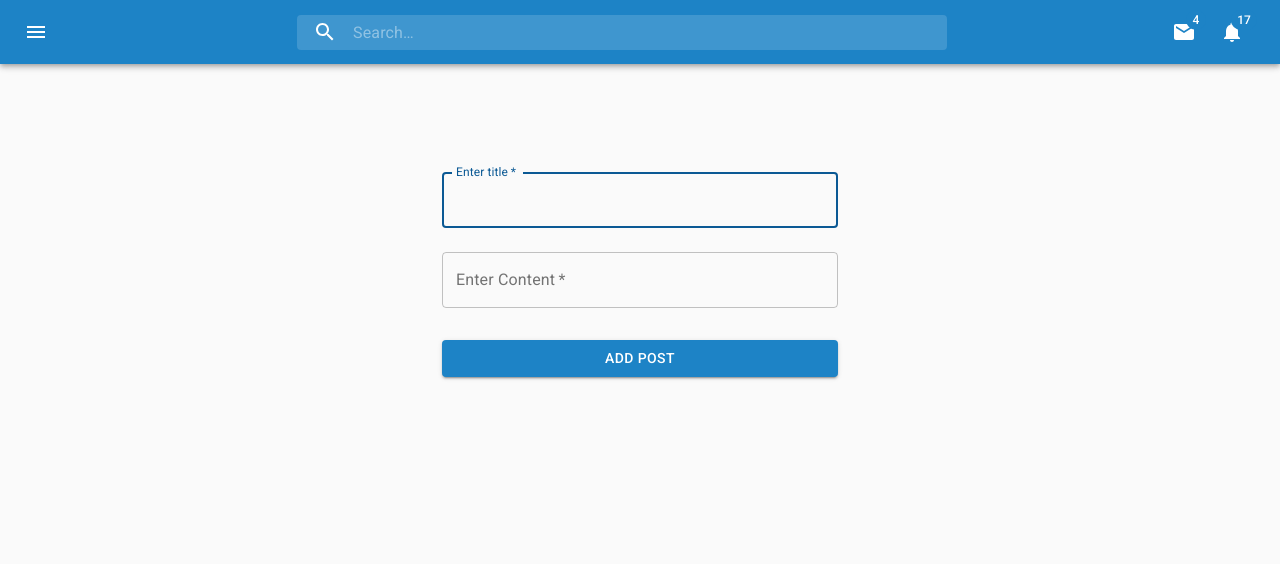
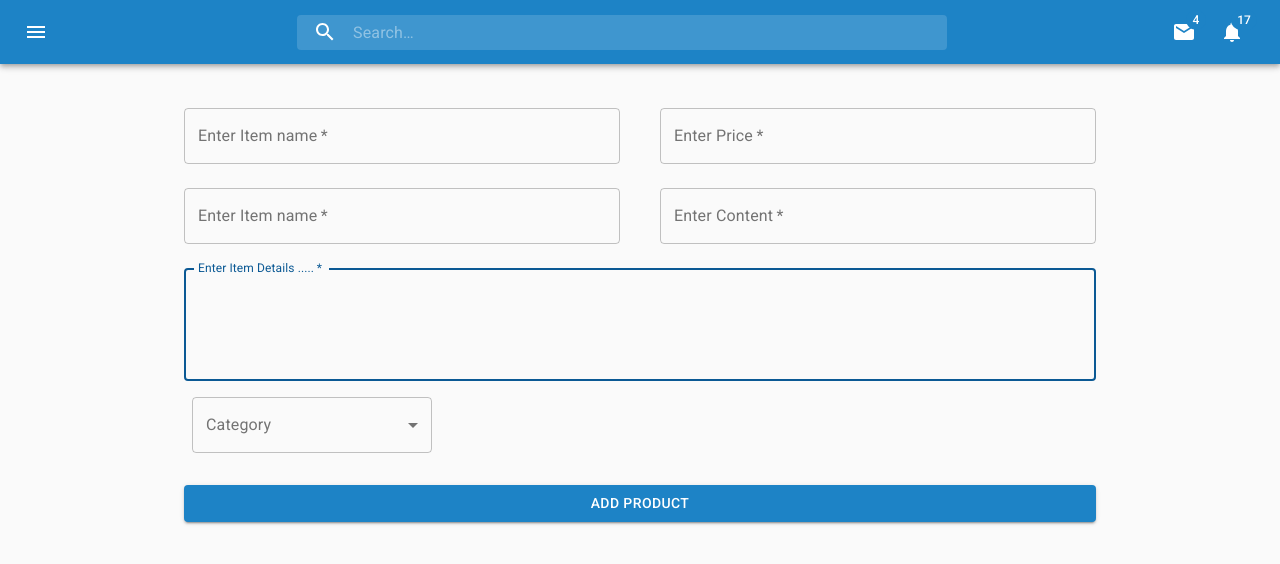
Before and after one commit to Amnok/product-catalog, a React (Create React App) app: page /dashboard/create-post in a window 1280 px wide. Shown: the top 564 px of the page. Built offline with nearby package versions, Linux system fonts and the light colour scheme.

Commit message:
pc [fix] create post screen fix

```diff
--- a/src/components/createPost.component.jsx
+++ b/src/components/createPost.component.jsx
@@ -1,18 +1,14 @@
 import React from 'react';
-import Avatar from '@material-ui/core/Avatar';
 import Button from '@material-ui/core/Button';
 import CssBaseline from '@material-ui/core/CssBaseline';
-import TextareaAutosize from '@material-ui/core/TextareaAutosize';
 import TextField from '@material-ui/core/TextField';
-import FormControlLabel from '@material-ui/core/FormControlLabel';
-import Checkbox from '@material-ui/core/Checkbox';
-import { Link } from 'react-router-dom';
-import Grid from '@material-ui/core/Grid';
-import Box from '@material-ui/core/Box';
-import LockOutlinedIcon from '@material-ui/icons/LockOutlined';
-import Typography from '@material-ui/core/Typography';
 import { makeStyles } from '@material-ui/core/styles';
 import Container from '@material-ui/core/Container';
+import MenuItem from '@material-ui/core/MenuItem';
+import FormHelperText from '@material-ui/core/FormHelperText';
+import FormControl from '@material-ui/core/FormControl';
+import Select from '@material-ui/core/Select';
+import InputLabel from '@material-ui/core/InputLabel';
 import url from '../assets/images/banner.jpg';
 
 const useStyles = makeStyles(theme => ({
@@ -21,57 +17,103 @@ const useStyles = makeStyles(theme => ({
     display: 'flex',
     justifyContent: 'center',
     width: '100vw',
-        height: '100vh',
+    height: '100vh'
     // backgroundImage: `url(${url})`,
     // backgroundPosition: 'center',
     // backgroundSize: 'cover',
     // backgroundRepeat: 'no-repeat',
   },
+  textFieldMargin: {
+    marginRight: theme.spacing(5)
+  },
   paper: {
-        marginTop: theme.spacing(8),
     display: 'flex',
     flexDirection: 'column',
-        alignItems: 'center',
+    alignItems: 'center'
+  },
+  row: {
+    display: 'flex',
+    flexDirection: 'row',
+    justifyContent: 'space-between',
+    alignItems: 'center'
   },
   avatar: {
     margin: theme.spacing(1),
-        backgroundColor: theme.palette.secondary.main,
+    backgroundColor: theme.palette.secondary.main
   },
   form: {
     width: '100%', // Fix IE 11 issue.
-        marginTop: theme.spacing(1),
+    marginTop: theme.spacing(1)
   },
   submit: {
-        margin: theme.spacing(3, 0, 2),
+    margin: theme.spacing(3, 0, 2)
   },
+  formControl: {
+    margin: theme.spacing(1),
+    width: theme.spacing(30),
+  },
+  selectEmpty: {
+    marginTop: theme.spacing(2)
+  }
 }));
 
-export const CreatePost = (props) => {
-    console.log("filter CreatePost", props);
-
+export const CreatePost = props => {
+  console.log('filter CreatePost', props);
+  const [age, setAge] = React.useState('');
+  const inputLabel = React.useRef(null);
+  const [labelWidth, setLabelWidth] = React.useState(0);
+  React.useEffect(() => {
+    setLabelWidth(inputLabel.current.offsetWidth);
+  }, []);
   const classes = useStyles();
+  const handleChange = event => {
+    setAge(event.target.value);
+  };
   return (
     <div className={classes.container}>
-            <Container component="main" maxWidth="xs">
+      <Container component="main" maxWidth="md">
         <CssBaseline />
         <div className={classes.paper}>
-                    {/* <Avatar className={classes.avatar}>
-                        <LockOutlinedIcon />
-                    </Avatar>
-                    <Typography component="h1" variant="h5">
-                        Sign in
-                    </Typography> */}
           <form className={classes.form} noValidate>
+            <div className={classes.row}>
               <TextField
                 variant="outlined"
                 margin="normal"
                 required
                 fullWidth
+                size="medium"
                 id="email"
-                            label="Enter title"
-                            name="title"
-                            autoComplete="email"
+                label="Enter Item name"
+                name="name"
+                autoComplete="name"
                 autoFocus
+                className={classes.textFieldMargin}
+              />
+              <TextField
+                variant="outlined"
+                margin="normal"
+                required
+                fullWidth
+                name="price"
+                label="Enter Price"
+                type="number"
+                id="content"
+                autoComplete="current-password"
+              />
+            </div>
+            <div className={classes.row}>
+              <TextField
+                variant="outlined"
+                margin="normal"
+                required
+                fullWidth
+                size="medium"
+                id="email"
+                label="Enter Item name"
+                name="name"
+                autoComplete="name"
+                autoFocus
+                className={classes.textFieldMargin}
               />
               <TextField
                 variant="outlined"
@@ -84,6 +126,47 @@ export const CreatePost = (props) => {
                 id="content"
                 autoComplete="current-password"
               />
+            </div>
+            <div>
+              <TextField
+                variant="outlined"
+                margin="normal"
+                required
+                fullWidth
+                size="medium"
+                id="email"
+                label="Enter Item Details ....."
+                name="name"
+                autoComplete="name"
+                autoFocus
+                className={classes.textFieldMargin}
+                rows="4"
+                multiline
+              />
+            </div>
+            <FormControl variant="outlined" className={classes.formControl}>
+              <InputLabel
+                ref={inputLabel}
+                id="demo-simple-select-outlined-label"
+              >
+                Category
+              </InputLabel>
+              <Select
+                labelId="demo-simple-select-outlined-label"
+                id="demo-simple-select-outlined"
+                value={age}
+                onChange={handleChange}
+                labelWidth={labelWidth}
+                // fullWidth
+              >
+                <MenuItem value="">
+                  <em>None</em>
+                </MenuItem>
+                <MenuItem value={10}>Ten</MenuItem>
+                <MenuItem value={20}>Twenty</MenuItem>
+                <MenuItem value={30}>Thirty</MenuItem>
+              </Select>
+            </FormControl>
             <Button
               type="submit"
               fullWidth
@@ -91,11 +174,11 @@ export const CreatePost = (props) => {
               color="secondary"
               className={classes.submit}
             >
-                        Add Post
+              Add Product
             </Button>
           </form>
         </div>
       </Container>
     </div>
   );
-}
+};
```
Lines whose indentation alone changed are shown as unchanged.
